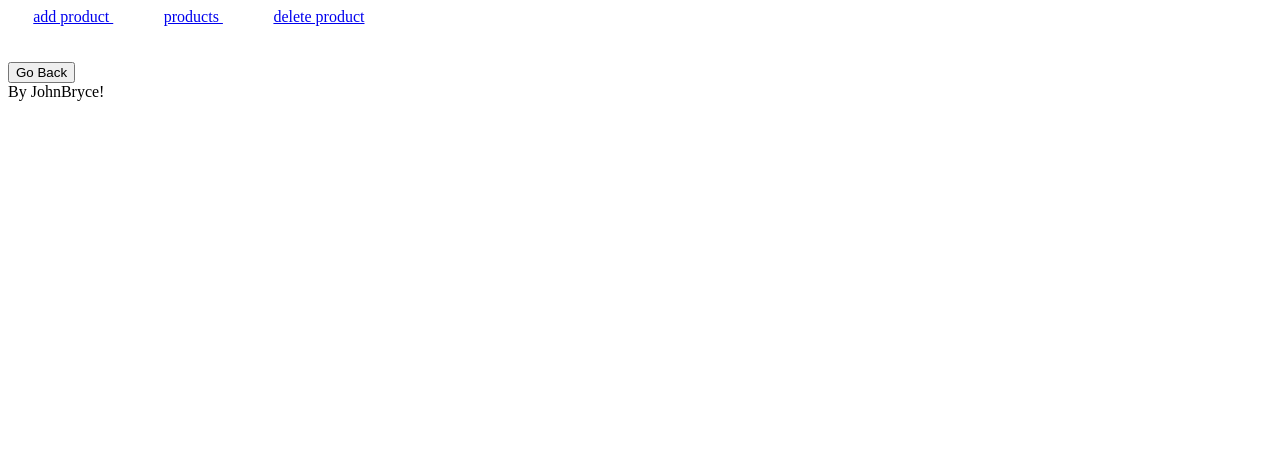
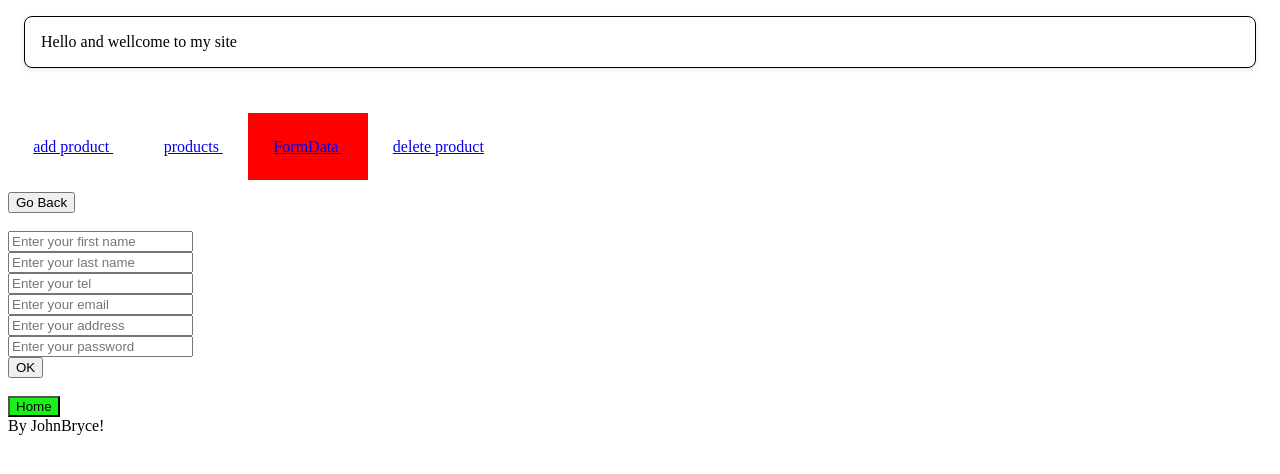
Before and after one commit to orijohnbryce/react-template, a React (Create React App) app: page /formdata in a window 1280 px wide. Shown: the top 474 px of the page. Built offline with nearby package versions, Linux system fonts and the light colour scheme.

Commit message:
init branch

```diff
--- a/package.json
+++ b/package.json
@@ -9,6 +9,7 @@
     "axios": "^1.7.2",
     "react": "^18.3.1",
     "react-dom": "^18.3.1",
+    "react-hook-form": "^7.51.5",
     "react-router-dom": "^6.23.1",
     "react-scripts": "5.0.1",
     "web-vitals": "^2.1.4"
--- a/src/App.js
+++ b/src/App.js
@@ -1,3 +1,4 @@
+import Card from "./components/Card/Card";
 import SiteRoutes from "./components/SiteRoutes";
 import { Link, useLocation, useNavigate } from "react-router-dom";
 
@@ -8,18 +9,28 @@
 
     return (
         <div>
+            <Card x="x"> Hello and wellcome to my site </Card>
+            <br/>
+            <br/>
+            <br/>
+
             <Link to="/add" style={{
                 padding: '2%',
                 backgroundColor: location.pathname.includes("add") ? "red" : "white"
             }}>
                 add product </Link>
             <Link to="/home" style={{ padding: '2%', backgroundColor: location.pathname.includes("home") ? "red" : "white" }}> products </Link>
+            <Link to="/formdata" style={{ padding: '2%', backgroundColor: location.pathname.includes("formdata") ? "red" : "white" }}> FormData </Link>
             <Link to="/delete" style={{ padding: '2%', backgroundColor: location.pathname.includes("delete") ? "red" : "white" }}> delete product </Link>
             <br /><br /><br />
+
+
             <button onClick={()=>{nav(-1)}}>
                 Go Back
             </button>
+
             <SiteRoutes />
+
             <div> By JohnBryce! </div>
         </div>
     );
--- /dev/null
+++ b/src/components/Card/Card.js
@@ -0,0 +1,12 @@
+import React from 'react'
+
+const Card = (props) => {
+    console.log(props);
+    return (
+    <div className='card'>
+        {props.children}
+    </div>
+  )
+}
+
+export default Card
--- /dev/null
+++ b/src/components/ChildrenExample/ChildrenExample.js
@@ -0,0 +1,20 @@
+import React from 'react'
+import FormDataComp from '../FormDataComp'
+import { useNavigate } from 'react-router'
+
+const ChildrenExample = () => {
+
+    const nav = useNavigate()
+
+  return (
+    <div>
+
+        <FormDataComp>
+            <button onClick={()=>{nav("/home")}} style={{backgroundColor: 'var(--color2)'}}> Home </button>
+        </FormDataComp>
+
+    </div>
+  )
+}
+
+export default ChildrenExample
--- /dev/null
+++ b/src/components/FormDataComp.js
@@ -0,0 +1,45 @@
+import React, { useState } from 'react'
+import { useForm } from 'react-hook-form'
+import MyFormData from '../models/formdata-model'
+import { useNavigate } from 'react-router'
+import { Link } from 'react-router-dom'
+
+const FormDataComp = ({children}) => {
+
+    const {register, handleSubmit, reset} = useForm()
+
+    const nav = useNavigate();
+
+    const myHandleSubmit = (data)=>{
+        const fd = new MyFormData(data);
+        reset();
+        nav("/home");
+    }
+
+    return (
+    <div>
+        <form onSubmit={handleSubmit(myHandleSubmit)}>
+            <br/>
+            <input placeholder='Enter your first name' {...register("fname")}/> <br/>
+            <input placeholder='Enter your last name' {...register("lname")}/> <br/>
+            <input placeholder='Enter your tel' {...register("tel")}/> <br/>
+            <input placeholder='Enter your email' {...register("email")}/> <br/>
+            <input placeholder='Enter your address' {...register("address")}/> <br/>
+            <input placeholder='Enter your password' type='password' {...register("password")}/> <br/>
+
+            <button type='submit'> OK </button>
+            <br/>
+
+            <br/>
+            <div>
+                {children}
+            </div>
+        </form>
+
+    </div>
+
+  )
+}
+
+
+export default FormDataComp
--- a/src/components/Products/Product.js
+++ b/src/components/Products/Product.js
@@ -1,6 +1,6 @@
 const Product = ({p}) => {
   return (
-    <div>
+    <div className="product">
         <p> {p.id} - {p.name} </p>
         <p> price: {p.price}</p>
         <p> stock: {p.stock}</p>
--- a/src/components/SiteRoutes.js
+++ b/src/components/SiteRoutes.js
@@ -3,6 +3,8 @@
 import AddProduct from './AddProduct/AddProduct'
 import Products from './Products/Products'
 import DeleteProduct from './DeleteProduct/DeleteProduct'
+import FormDataComp from './FormDataComp'
+import ChildrenExample from './ChildrenExample/ChildrenExample'
 
 const SiteRoutes = () => {
   return (
@@ -14,6 +16,7 @@
             <Route path='/add' element={<AddProduct/>}/>
             <Route path='/delete' element={<DeleteProduct/>}/>
             <Route path='/delete/:id' element={<DeleteProduct/>}/>
+            <Route path='/formdata' element={<ChildrenExample/>}/>
         </Routes>
     </div>
   )
--- a/src/index.js
+++ b/src/index.js
@@ -2,7 +2,7 @@
 import ReactDOM from 'react-dom/client';
 import App from './App';
 import { BrowserRouter } from 'react-router-dom';
-
+import "./style.css";
 
 const root = ReactDOM.createRoot(document.getElementById('root'));
 root.render(
--- /dev/null
+++ b/src/models/formdata-model.js
@@ -0,0 +1,12 @@
+class MyFormData {
+    constructor(data){
+        this.fname = data.fname;
+        this.lname = data.lname;
+        this.tel = data.tel;
+        this.address = data.address;
+        this.email = data.email;
+        this.password = data.password;
+    }
+}
+
+export default MyFormData;
--- /dev/null
+++ b/src/style.css
@@ -0,0 +1,19 @@
+:root {
+    --color1: rgb(173, 100, 100);
+    --color2: rgb(25, 242, 25);
+}
+
+.product {
+    background-color: var(--color1);
+    padding: 2%;
+    margin: 1%;
+}
+
+.card {
+    border: 1px black solid;
+    border-radius: 8px;
+    padding: 16px;
+    box-shadow: 0 2px 4px rgba(0, 0, 0, 0.1);
+    background-color: #fff;
+    margin: 16px;
+}
```
Also changed, not shown: 1 other file (tests, documents, lock files or other folders).
